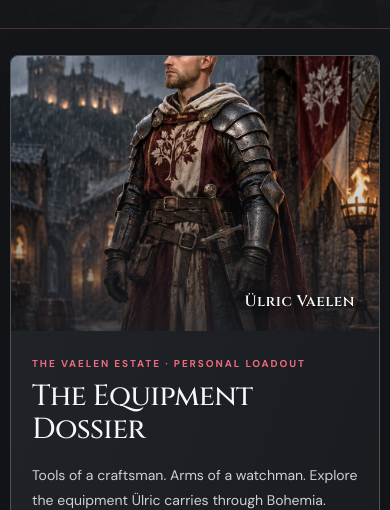
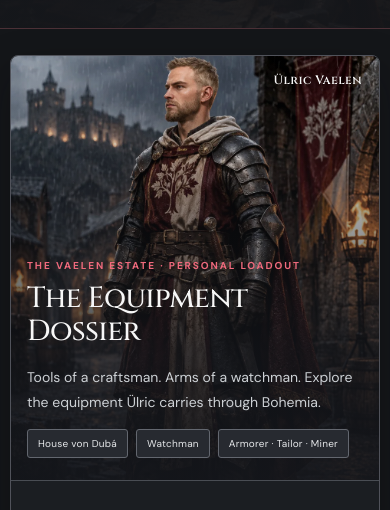
Before and after one commit to jrmiller87/jrmiller87.github.io, a plain HTML site: page equipment.html in a window 390 px wide. Shown: the part 334-844 px from the top of the page. Drawn offline with Linux system fonts and the light colour scheme.

Commit message:
Make equipment title portrait full-width with head-safe responsive crop

```diff
--- a/equipment.html
+++ b/equipment.html
@@ -610,6 +610,70 @@ main.layout.gear-layout-v2{padding-top:26px}
  *,*::before,*::after{scroll-behavior:auto!important;transition-duration:.01ms!important;animation-duration:.01ms!important}
 }
 
+
+/* Equipment title banner · full-width portrait framing */
+.loadout-feature{
+  position:relative;
+  display:flex;
+  align-items:flex-end;
+  min-height:390px;
+  overflow:hidden;
+  isolation:isolate;
+  background:#191b1f;
+}
+.loadout-feature-copy{
+  position:relative;
+  z-index:2;
+  width:min(620px,100%);
+  align-self:flex-end;
+  padding:42px clamp(24px,4vw,54px) 38px;
+}
+.loadout-feature-art{
+  position:absolute;
+  inset:0;
+  width:100%;
+  height:100%;
+  min-height:0;
+  overflow:hidden;
+  z-index:0;
+}
+.loadout-feature-art:before{
+  content:"";
+  position:absolute;
+  inset:0;
+  z-index:1;
+  pointer-events:none;
+  background:linear-gradient(90deg,#15171bf2 0%,#15171bd5 31%,#15171b80 57%,#15171b1a 100%),
+             linear-gradient(0deg,#14161ab0 0%,transparent 54%);
+}
+.loadout-feature-art .ulric-photo{
+  position:absolute;
+  inset:0;
+  width:100%;
+  height:100%;
+  min-height:0;
+  object-fit:cover;
+  object-position:50% 12%;
+  transform:none!important;
+}
+.loadout-art-caption{z-index:2;right:23px;bottom:17px}
+@media(max-width:710px){
+  .loadout-feature{display:flex;min-height:450px;align-items:flex-end}
+  .loadout-feature-art{position:absolute;inset:0;grid-row:auto;width:100%;height:100%;min-height:0}
+  .loadout-feature-art:before{
+    background:linear-gradient(0deg,#14161bf2 0%,#14161bcb 31%,#14161b3d 75%,transparent 100%);
+  }
+  .loadout-feature-art .ulric-photo{object-position:50% 11%}
+  .loadout-feature-copy{grid-row:auto;align-self:flex-end;width:100%;padding:25px 21px 27px}
+  .loadout-art-caption{top:16px;bottom:auto;right:17px;font-size:12px}
+}
+@media(max-width:390px){
+  .loadout-feature{min-height:425px}
+  .loadout-feature-art{height:100%;min-height:0}
+  .loadout-feature-art .ulric-photo{object-position:50% 9%}
+  .loadout-feature-copy{padding:24px 16px 22px}
+}
+
 </style></head><body><header class="site-header"><div class="site-header-inner"><a href="./index.html" class="site-brand" aria-label="The Vaelen Estate home"><span class="site-mark">ÜV</span><span class="site-wordmark">THE VAELEN ESTATE<small>A LIVING STORY OF BOHEMIA</small></span></a><nav class="site-nav" aria-label="Main navigation"><a href="./index.html">Home</a><a href="./profile.html">Character Profile</a><a class="active" aria-current="page" href="./equipment.html?v=estate9">Equipment Screen</a><a href="./chronicle.html">Chronicle</a><a href="./index.html#characters">Characters</a><a href="./index.html#timeline">Timeline</a></nav></div></header><section class="hero"><div class="wrap"><div class="kicker">Character &amp; Equipment Screen</div><h1 class="display">Ülric Vaelen</h1><p>A public, read-only presentation of Ülric’s current known equipment and possessions. Hover over an equipment slot to view its description, status, and place in his current loadout. On touchscreens, tap a slot to see the tooltip.</p></div></section><main class="wrap layout gear-layout-v2"><section class="panel figure-card gear-redesign" aria-labelledby="equipment-heading">
 <div class="loadout-feature">
   <div class="loadout-feature-copy"><span class="loadout-eyebrow">The Vaelen Estate · Personal Loadout</span><h2 id="equipment-heading">The Equipment Dossier</h2>
```
